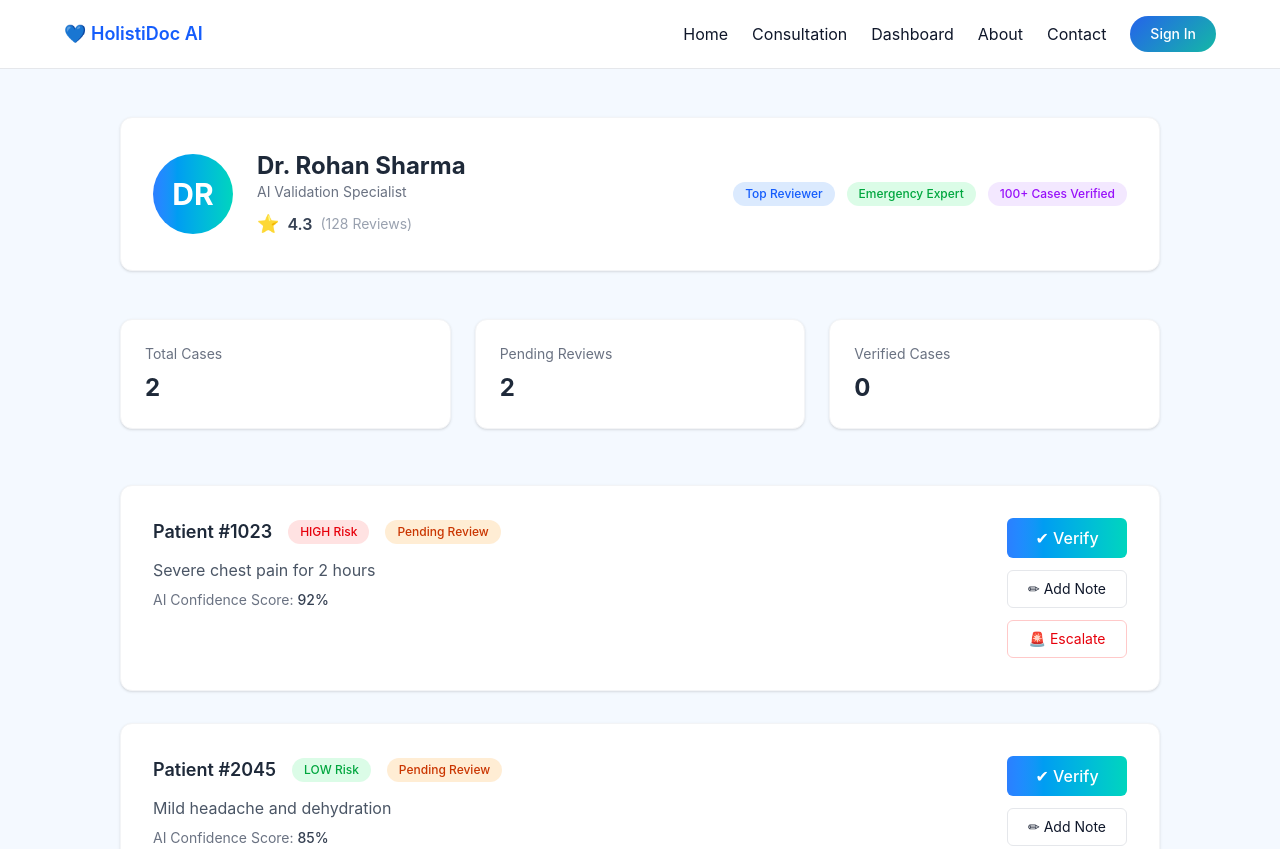
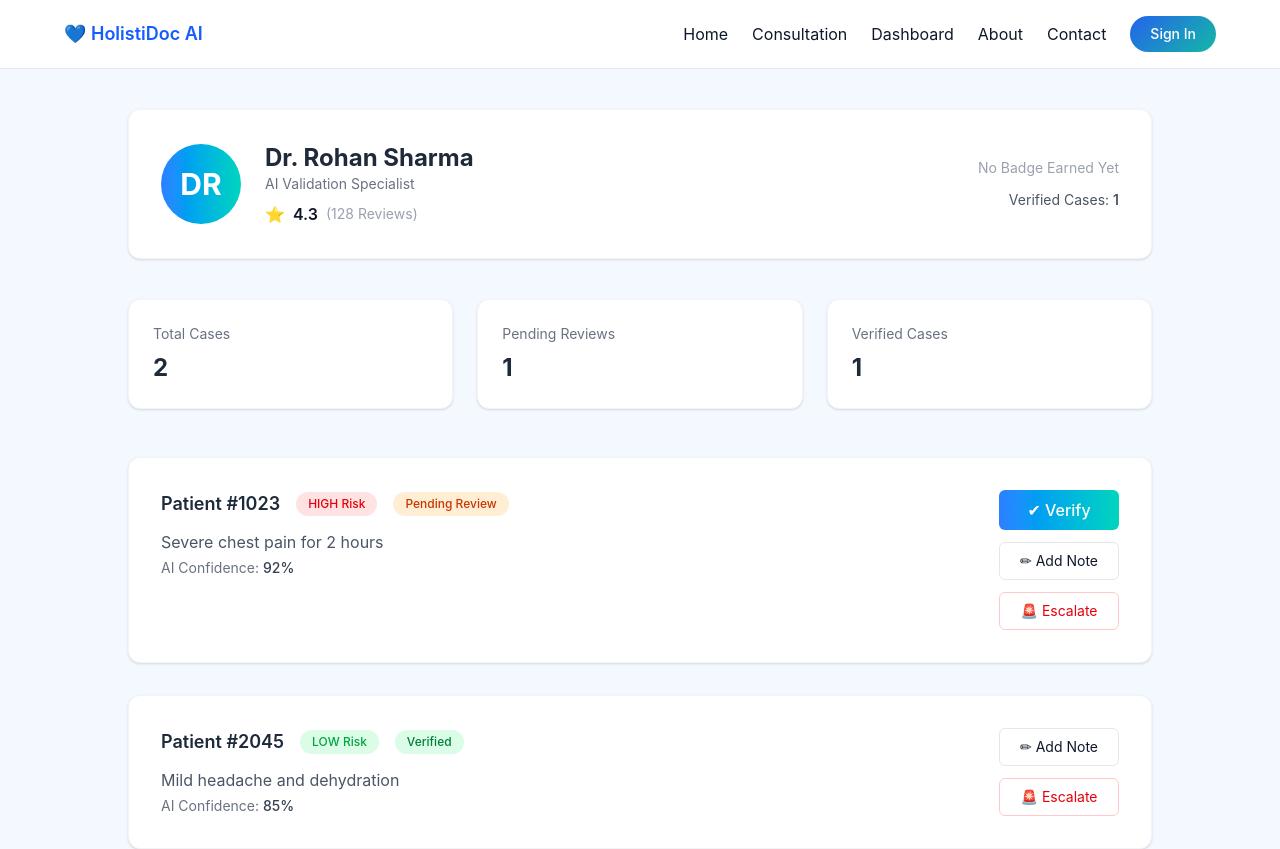
Before and after one commit to Keshar18/my-app, a Next.js app: page /doctor-panel in a window 1280 px wide. Shown: the top 849 px of the page. Built offline with nearby package versions, Linux system fonts and the light colour scheme.

Commit message:
added  badges

```diff
--- a/app/doctor-panel/page.tsx
+++ b/app/doctor-panel/page.tsx
@@ -27,7 +27,7 @@ export default function DoctorPanel() {
       problem: "Mild headache and dehydration",
       risk: "LOW",
       confidence: 85,
-      status: "PENDING",
+      status: "VERIFIED",
     },
   ]);
 
@@ -39,25 +39,61 @@ export default function DoctorPanel() {
     );
   };
 
-  const getRiskBadge = (risk: string) => {
-    if (risk === "HIGH")
-      return "bg-red-100 text-red-600";
-    if (risk === "MEDIUM")
-      return "bg-yellow-100 text-yellow-600";
+  const verifiedCount = cases.filter(c => c.status === "VERIFIED").length;
+
+  /* ---------------- BADGE SYSTEM ---------------- */
+
+  const getBadgeLevel = () => {
+    if (verifiedCount >= 100) return "GOLD";
+    if (verifiedCount >= 50) return "SILVER";
+    if (verifiedCount >= 10) return "BRONZE";
+    return "NONE";
+  };
+
+  const badgeLevel = getBadgeLevel();
+
+  const BadgeDisplay = () => {
+    if (badgeLevel === "GOLD")
+      return (
+        <div className="flex items-center gap-2 bg-yellow-400 text-white px-4 py-2 rounded-full text-sm font-semibold shadow">
+          🥇 Gold Reviewer
+        </div>
+      );
+
+    if (badgeLevel === "SILVER")
+      return (
+        <div className="flex items-center gap-2 bg-gray-400 text-white px-4 py-2 rounded-full text-sm font-semibold shadow">
+          🥈 Silver Reviewer
+        </div>
+      );
+
+    if (badgeLevel === "BRONZE")
+      return (
+        <div className="flex items-center gap-2 bg-amber-600 text-white px-4 py-2 rounded-full text-sm font-semibold shadow">
+          🥉 Bronze Reviewer
+        </div>
+      );
+
+    return (
+      <div className="text-sm text-gray-400">
+        No Badge Earned Yet
+      </div>
+    );
+  };
+
+  const getRiskColor = (risk: string) => {
+    if (risk === "HIGH") return "bg-red-100 text-red-600";
+    if (risk === "MEDIUM") return "bg-yellow-100 text-yellow-600";
     return "bg-green-100 text-green-600";
   };
 
   return (
-    <div className="min-h-screen bg-[#f4f9ff] px-10 py-12">
+    <div className="min-h-screen bg-[#f4f9ff] px-12 py-10">
 
-      {/* DOCTOR PROFILE HEADER */}
-      <div className="bg-white rounded-xl shadow-sm p-8 mb-12 border border-gray-100">
+      {/* HEADER */}
+      <div className="bg-white rounded-xl shadow-sm p-8 mb-10 border border-gray-100 flex justify-between items-center flex-wrap gap-6">
 
-        <div className="flex items-center justify-between flex-wrap gap-6">
-
-          {/* Left Section */}
         <div className="flex items-center gap-6">
-
           <div className="w-20 h-20 rounded-full bg-gradient-to-r from-blue-500 to-teal-400 flex items-center justify-center text-white text-3xl font-bold">
             DR
           </div>
@@ -66,51 +102,45 @@ export default function DoctorPanel() {
             <h1 className="text-2xl font-bold text-gray-800">
               Dr. Rohan Sharma
             </h1>
-
             <p className="text-gray-500 text-sm">
               AI Validation Specialist
             </p>
 
-              {/* Rating */}
-              <div className="mt-2 flex items-center gap-2">
-                <span className="text-yellow-500 text-lg">⭐</span>
-                <span className="font-semibold text-gray-700">
-                  4.3
-                </span>
-                <span className="text-gray-400 text-sm">
-                  (128 Reviews)
-                </span>
+            <div className="flex items-center gap-2 mt-2">
+              ⭐ <span className="font-semibold">4.3</span>
+              <span className="text-gray-400 text-sm">(128 Reviews)</span>
             </div>
           </div>
         </div>
 
-          {/* Badges */}
-          <div className="flex gap-3 flex-wrap">
-            <span className="px-3 py-1 bg-blue-100 text-blue-600 text-xs rounded-full font-medium">
-              Top Reviewer
+        <div className="flex flex-col items-end gap-3">
+          <BadgeDisplay />
+          <div className="text-sm text-gray-600">
+            Verified Cases:
+            <span className="font-semibold ml-1">
+              {verifiedCount}
             </span>
-            <span className="px-3 py-1 bg-green-100 text-green-600 text-xs rounded-full font-medium">
-              Emergency Expert
-            </span>
-            <span className="px-3 py-1 bg-purple-100 text-purple-600 text-xs rounded-full font-medium">
-              100+ Cases Verified
-            </span>
+          </div>
         </div>
 
       </div>
-      </div>
 
       {/* HORIZONTAL STATS */}
-      <div className="grid md:grid-cols-3 gap-6 mb-14">
+      <div className="flex gap-6 mb-12">
 
-        <StatCard title="Total Cases" value={cases.length} />
+        <StatCard
+          title="Total Cases"
+          value={cases.length}
+        />
+
         <StatCard
           title="Pending Reviews"
           value={cases.filter(c => c.status === "PENDING").length}
         />
+
         <StatCard
           title="Verified Cases"
-          value={cases.filter(c => c.status === "VERIFIED").length}
+          value={verifiedCount}
         />
 
       </div>
@@ -124,14 +154,13 @@ export default function DoctorPanel() {
           >
             <div className="flex justify-between flex-wrap gap-6">
 
-              <div className="flex-1 min-w-[250px]">
-
+              <div>
                 <div className="flex items-center gap-4 mb-3">
                   <h3 className="text-lg font-semibold text-gray-800">
                     {c.patient}
                   </h3>
 
-                  <span className={`px-3 py-1 text-xs rounded-full font-medium ${getRiskBadge(c.risk)}`}>
+                  <span className={`px-3 py-1 text-xs rounded-full font-medium ${getRiskColor(c.risk)}`}>
                     {c.risk} Risk
                   </span>
 
@@ -146,20 +175,18 @@ export default function DoctorPanel() {
                   </span>
                 </div>
 
-                <p className="text-gray-600 mb-2">
+                <p className="text-gray-600">
                   {c.problem}
                 </p>
 
-                <p className="text-sm text-gray-500">
-                  AI Confidence Score:
+                <p className="text-sm text-gray-500 mt-1">
+                  AI Confidence:
                   <span className="font-medium text-gray-700 ml-1">
                     {c.confidence}%
                   </span>
                 </p>
-
               </div>
 
-              {/* ACTIONS */}
               <div className="flex flex-col gap-3">
 
                 {c.status === "PENDING" && (
@@ -190,11 +217,11 @@ export default function DoctorPanel() {
   );
 }
 
-/* --------- Stat Card Component --------- */
+/* ---------- STAT CARD ---------- */
 
 function StatCard({ title, value }: { title: string; value: number }) {
   return (
-    <div className="bg-white rounded-xl p-6 shadow-sm border border-gray-100 hover:shadow-md transition">
+    <div className="flex-1 bg-white rounded-xl p-6 shadow-sm border border-gray-100 hover:shadow-md transition">
       <p className="text-sm text-gray-500 mb-2">
         {title}
       </p>
```
Lines whose indentation alone changed are shown as unchanged.
